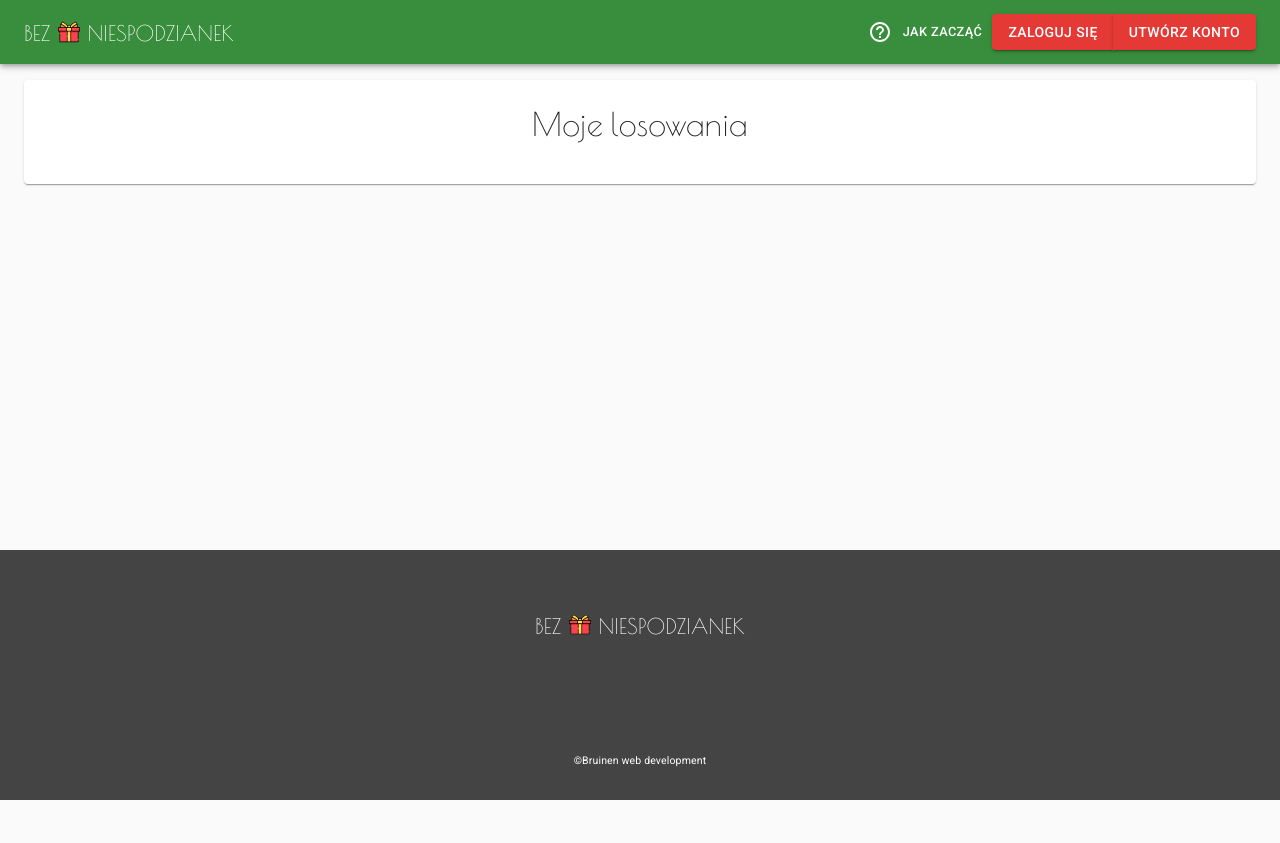
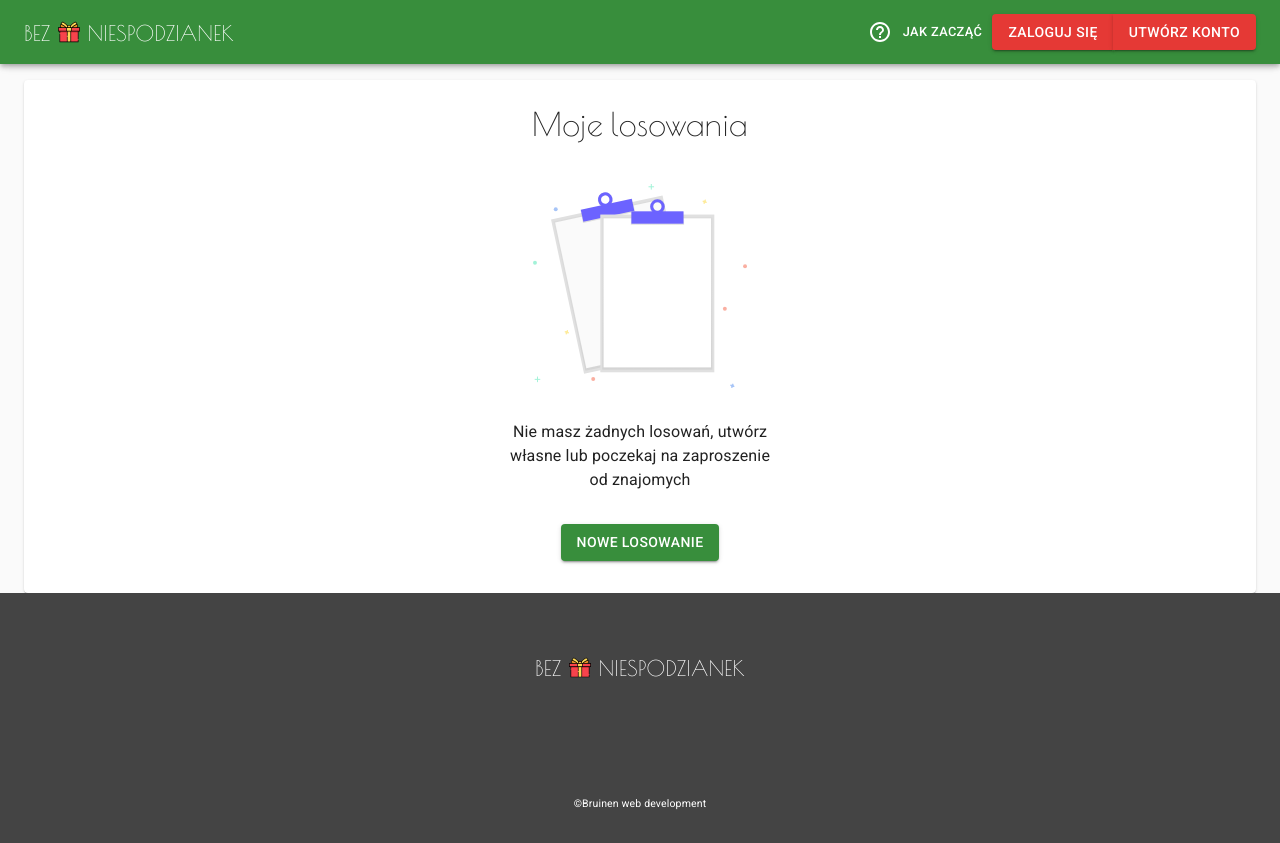
Before and after one commit to Bruinen90/gifts-front, a React (Create React App) app: page /moje-losowania in a window 1280 px wide. Before the commit the page ends 800 px from the top, so only its background shows below. Built offline with nearby package versions, Linux system fonts and the light colour scheme.

Commit message:
Empty list component added

```diff
--- a/src/components/DrawRow/DrawRow.tsx
+++ b/src/components/DrawRow/DrawRow.tsx
@@ -8,9 +8,6 @@ import plLocale from "date-fns/locale/pl";
 // Mui
 import {
     Grid,
-    IconButton,
-    Menu,
-    MenuItem,
     ListItemText,
     ListItemIcon,
     Dialog,
@@ -29,7 +26,6 @@ import {
 
 // Icons
 import {
-    MoreVert,
     Edit,
     Delete,
     ExitToApp,
@@ -63,15 +59,6 @@ const DrawRow: React.FC<DrawRowProps> = ({
     status,
 }) => {
     const history = useHistory();
-    const [anchorEl, setAnchorEl] = useState<null | HTMLElement>(null);
-
-    const handleOpenMenu = (event: React.MouseEvent<HTMLElement>) => {
-        setAnchorEl(event.currentTarget);
-    };
-
-    const handleClose = () => {
-        setAnchorEl(null);
-    };
 
     type DrawFunction = (event: React.MouseEvent<HTMLElement>) => void;
 
--- /dev/null
+++ b/src/components/EmptyListMessage/EmptyListMessage.tsx
@@ -0,0 +1,42 @@
+import React from 'react';
+import { Box, Typography, Button } from '@material-ui/core';
+
+interface EmptyListMessageProps {
+	imageUrl: string;
+	message: string;
+	button?: {
+		caption: string;
+		action: () => void;
+	};
+}
+
+const EmptyListMessage: React.FC<EmptyListMessageProps> = ({
+	imageUrl,
+	message,
+	button,
+}) => (
+	<Box
+		display="flex"
+		flexDirection="column"
+		alignItems="center"
+		textAlign="center"
+		padding={2}
+		width="300px"
+		margin="auto"
+		maxWidth="80%"
+	>
+		<img
+			src={imageUrl}
+			alt=""
+			style={{ width: '300px', maxWidth: '80%' }}
+		/>
+		<Typography style={{ margin: '2rem 0' }}>{message}</Typography>
+		{button && (
+			<Button onClick={button.action} variant="contained" color="primary">
+				{button.caption}
+			</Button>
+		)}
+	</Box>
+);
+
+export default EmptyListMessage;
--- a/src/components/PasswordSettings/PasswordSettings.tsx
+++ b/src/components/PasswordSettings/PasswordSettings.tsx
@@ -3,7 +3,6 @@ import axios from "axios";
 import { Link as RouterLink, useHistory } from "react-router-dom";
 import { useForm } from "react-hook-form";
 import { useDispatch } from "react-redux";
-import * as actionTypes from "../../store/actions/actionTypes";
 import * as actionCreators from "../../store/actions/actionCreators";
 
 // MUI
--- a/src/pages/MyDraws/MyDraws.tsx
+++ b/src/pages/MyDraws/MyDraws.tsx
@@ -1,5 +1,6 @@
 import React, { useEffect } from "react";
 import { useSelector, useDispatch } from "react-redux";
+import {useHistory} from 'react-router-dom';
 
 // MUI
 import { Typography, Grid, Card, CircularProgress } from "@material-ui/core";
@@ -7,6 +8,7 @@ import { Typography, Grid, Card, CircularProgress } from "@material-ui/core";
 // Components
 import PageWrapper from "../../components/PageWrapper/PageWrapper";
 import DrawRow from "../../components/DrawRow/DrawRow";
+import EmptyListMessage from '../../components/EmptyListMessage/EmptyListMessage';
 
 // Interfaces
 import { State } from "../../types/State";
@@ -14,7 +16,11 @@ import { DrawInterface } from "../../types/Draw";
 import { User } from "../../types/User";
 import { LoadingSpinner } from "../../components/LoadingSpinner/LoadingSpinner";
 
+// Images
+import NoData from '../../img/undraw_no_data.svg';
+
 const MyDraws: React.FC = () => {
+    const history = useHistory()
     const [usersDraws, userId, shoppingList] = useSelector((state: State) => [
         state.draw.usersDraws,
         state.auth._id,
@@ -59,6 +65,11 @@ const MyDraws: React.FC = () => {
             payload: { drawId, drawTitle },
         });
     };
+
+    // Redirect to NewDraw page
+    const handleClickNewDraw = () => {
+        history.push('/nowe-losowanie')
+    }
     return (
         <PageWrapper>
             <Typography variant="h4" component="h2" align="center">
@@ -84,6 +95,7 @@ const MyDraws: React.FC = () => {
                         )}
 
                     {usersDraws &&
+                        usersDraws.length > 0 ?
                         usersDraws
                             .map((draw: DrawInterface) => {
                                 if (draw.results) {
@@ -138,7 +150,14 @@ const MyDraws: React.FC = () => {
                                         />
                                     );
                                 }
-                            })}
+                            }) : <EmptyListMessage
+                                    imageUrl={NoData}
+                                    message="Nie masz żadnych losowań, utwórz własne lub poczekaj na zaproszenie od znajomych"
+                                    button={{
+                                        caption: 'Nowe losowanie',
+                                        action: handleClickNewDraw
+                                    }}
+                                />}
                 </Grid>
             </LoadingSpinner>
         </PageWrapper>
--- a/src/pages/ResetPassword/ResetPassword.tsx
+++ b/src/pages/ResetPassword/ResetPassword.tsx
@@ -59,7 +59,7 @@ export const ResetPassword: React.FC = () => {
                     margin="normal"
                     inputRef={register({
                         required: true,
-                        pattern: /^\w+([\.-]?\w+)*@\w+([\.-]?\w+)*(\.\w{2,3})+$/,
+                        pattern: /^\w+([.-]?\w+)*@\w+([.-]?\w+)*(\.\w{2,3})+$/,
                     })}
                     name="email"
                 />
--- a/src/pages/ShoppingList/ShoppingList.tsx
+++ b/src/pages/ShoppingList/ShoppingList.tsx
@@ -6,6 +6,7 @@ import { Typography } from '@material-ui/core';
 
 // Components
 import PageWrapper from '../../components/PageWrapper/PageWrapper';
+import EmptyListMessage from '../../components/EmptyListMessage/EmptyListMessage';
 
 // Types
 import { State } from '../../types/State';
@@ -14,6 +15,9 @@ import {
 	ReservationPayload,
 } from '../../types/Reservations';
 import WishesList from '../../components/WishesList/WishesList';
+
+// Images
+import NoData from '../../img/undraw_no_data.svg';
 
 export const ShoppingList: React.FC = () => {
 	const dispatch = useDispatch();
@@ -59,8 +63,12 @@ export const ShoppingList: React.FC = () => {
 			<Typography variant="h2" align="center">
 				Lista zakupów
 			</Typography>
-			{shoppingList && shoppingList.length > 0 &&
-            <WishesList wishesList={populatedShoppingList!} viewMode="guest" setReservedStatus={handleSetReservationStatus} />}
+			{shoppingList && (shoppingList.length > 0 ?
+            <WishesList wishesList={populatedShoppingList!} viewMode="guest" setReservedStatus={handleSetReservationStatus} /> :
+            <EmptyListMessage
+				imageUrl={NoData}
+				message="Nie posiadasz jeszcze żadnych życzeń. Stwórz listę prezentów jakie chcesz otrzymać, aby ułatwić wybór znajomym oraz uniknąć rozczarowań"
+			/>)}
 		</PageWrapper>
 	);
 };
--- a/src/store/sagas/wishes/fetchUserWishes.tsx
+++ b/src/store/sagas/wishes/fetchUserWishes.tsx
@@ -1,7 +1,6 @@
 import { put } from "redux-saga/effects";
 import axios from "axios";
 import * as actionTypes from "../../actions/actionTypes";
-import * as actionCreators from "../../actions/actionCreators";
 
 export function* fetchUserWishes(action?: {
     type?: any;
```
Also changed, not shown: src/pages/Wishlist/Wishlist.tsx (+20 -50 lines), src/img/undraw_no_data.svg (added), src/img/undraw_questions.svg (added).
